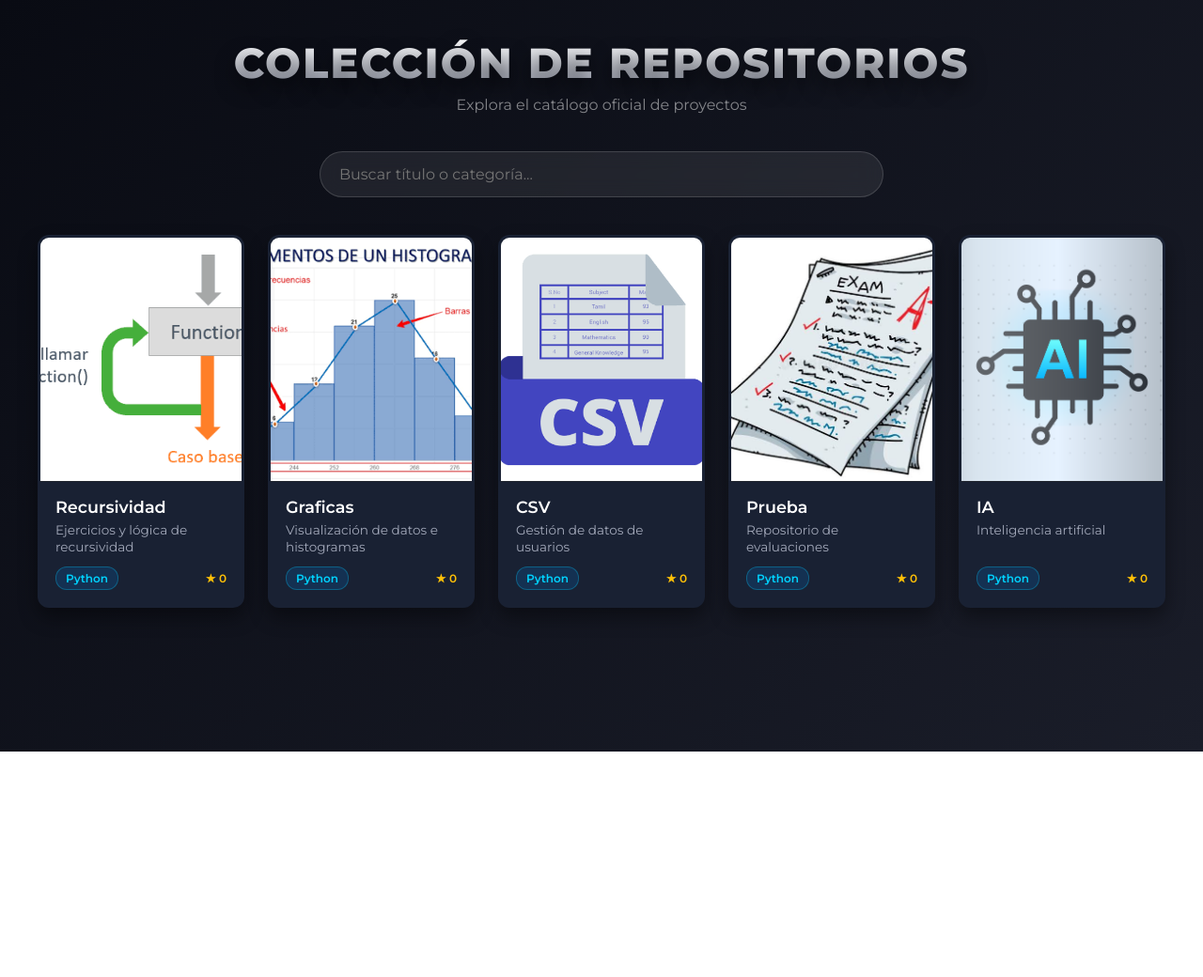
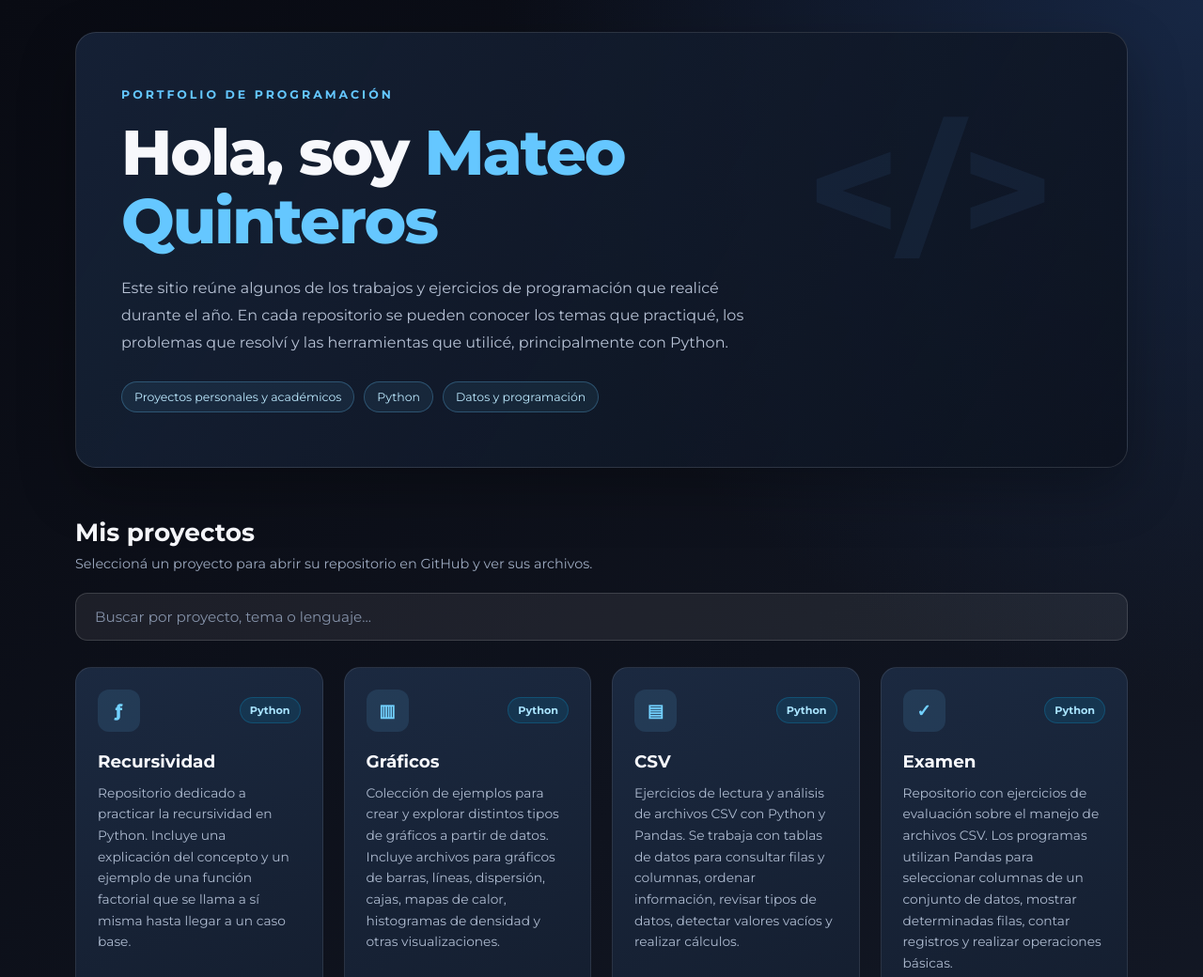
Before and after one commit to mateo1288/mateo1288.github.io, a plain HTML site: page index.html in a window 1280 px wide. Shown: the top 1040 px of the page at 94% size. Before the commit the page ends 800 px from the top, so only its background shows below. Drawn offline with Linux system fonts and the light colour scheme.

Commit message:
Update index.html

```diff
--- a/index.html
+++ b/index.html
@@ -3,230 +3,146 @@
 <head>
   <meta charset="UTF-8">
   <meta name="viewport" content="width=device-width, initial-scale=1.0">
-  <title>Catálogo Disney - Repositorios</title>
-  <link href="https://fonts.googleapis.com/css2?family=Montserrat:wght@400;600;800&display=swap" rel="stylesheet">
+  <meta name="description" content="Portfolio de proyectos de programación realizados por Mateo Quinteros.">
+  <title>Portfolio | Mateo Quinteros</title>
+  <link rel="preconnect" href="https://fonts.googleapis.com">
+  <link rel="preconnect" href="https://fonts.gstatic.com" crossorigin>
+  <link href="https://fonts.googleapis.com/css2?family=Montserrat:wght@400;500;600;700;800&display=swap" rel="stylesheet">
   <style>
-    * {
-      box-sizing: border-box;
-      margin: 0;
-      padding: 0;
-      font-family: 'Montserrat', sans-serif;
+    * { box-sizing: border-box; margin: 0; padding: 0; font-family: 'Montserrat', sans-serif; }
+    html { scroll-behavior: smooth; }
+    body {
+      background: radial-gradient(circle at top right, #172744 0, transparent 34%),
+                  linear-gradient(135deg, #090b13 0%, #151b29 100%);
+      color: #f7f8fc; min-height: 100vh; padding: 34px 22px 50px;
     }
-
-    body {
-      background: linear-gradient(135deg, #090b13 0%, #1a1d29 100%);
-      color: #f9f9f9;
-      min-height: 100vh;
-      padding: 40px 20px;
+    .hero {
+      max-width: 1120px; margin: 0 auto 52px; padding: 58px 48px;
+      border: 1px solid rgba(255,255,255,.12); border-radius: 22px;
+      background: linear-gradient(120deg, rgba(22,34,55,.94), rgba(12,18,30,.82));
+      box-shadow: 0 22px 60px rgba(0,0,0,.28); position: relative; overflow: hidden;
     }
-
-    .header {
-      text-align: center;
-      margin-bottom: 40px;
+    .hero::after {
+      content: "</>"; position: absolute; right: 7%; top: 15%;
+      font-size: clamp(5rem, 13vw, 10rem); font-weight: 800;
+      color: rgba(93,174,255,.07); pointer-events: none;
     }
-
-    .header h1 {
-      font-size: 2.8rem;
-      font-weight: 800;
-      letter-spacing: 2px;
-      text-transform: uppercase;
-      background: linear-gradient(180deg, #ffffff 0%, #a2a8b9 100%);
-      -webkit-background-clip: text;
-      -webkit-text-fill-color: transparent;
-      text-shadow: 0 10px 20px rgba(0,0,0,0.5);
+    .eyebrow { color: #64c7ff; font-size: .78rem; font-weight: 700; letter-spacing: 3px; text-transform: uppercase; margin-bottom: 18px; }
+    .hero h1 { font-size: clamp(2.3rem, 6vw, 4.2rem); line-height: 1.08; font-weight: 800; letter-spacing: -2px; max-width: 720px; }
+    .hero h1 span { color: #65c7ff; }
+    .hero p { color: #b7c2d5; line-height: 1.8; font-size: 1rem; max-width: 690px; margin-top: 22px; }
+    .hero-meta { display: flex; flex-wrap: wrap; gap: 10px; margin-top: 26px; }
+    .hero-meta span { border: 1px solid rgba(101,199,255,.28); background: rgba(101,199,255,.08); color: #bdeaff; padding: 8px 13px; border-radius: 30px; font-size: .78rem; }
+    .section-heading { max-width: 1120px; margin: 0 auto 22px; }
+    .section-heading h2 { font-size: 1.65rem; margin-bottom: 8px; }
+    .section-heading p { color: #9daac0; font-size: .9rem; }
+    .search-container { max-width: 1120px; margin: 0 auto 28px; }
+    .search-container input {
+      width: 100%; padding: 15px 20px; border-radius: 13px;
+      border: 1px solid rgba(255,255,255,.14); background: rgba(255,255,255,.07);
+      color: #fff; font-size: .95rem; outline: none; transition: .25s;
     }
-
-    .header p {
-      color: #f9f9f980;
-      font-size: 1rem;
-      margin-top: 8px;
+    .search-container input:focus { border-color: #399fe8; box-shadow: 0 0 0 3px rgba(57,159,232,.14); }
+    .search-container input::placeholder { color: #8491a8; }
+    .catalog-grid {
+      display: grid; grid-template-columns: repeat(auto-fit, minmax(255px, 1fr));
+      gap: 22px; max-width: 1120px; margin: 0 auto;
     }
-
-    /* Buscador mágico */
-    .search-container {
-      max-width: 600px;
-      margin: 0 auto 40px auto;
-      display: flex;
-      gap: 12px;
+    .project-card {
+      background: linear-gradient(160deg, #1b2940, #131c2c);
+      border: 1px solid rgba(255,255,255,.09); border-radius: 17px;
+      padding: 23px; min-height: 275px; display: flex; flex-direction: column;
+      transition: transform .25s, border-color .25s, box-shadow .25s;
     }
-
-    .search-container input {
-      flex: 1;
-      padding: 14px 20px;
-      border-radius: 30px;
-      border: 1px solid rgba(255, 255, 255, 0.15);
-      background: rgba(255, 255, 255, 0.08);
-      color: #fff;
-      font-size: 1rem;
-      outline: none;
-      backdrop-filter: blur(10px);
-      transition: all 0.3s ease;
-    }
-
-    .search-container input:focus {
-      border-color: #0072d2;
-      box-shadow: 0 0 15px rgba(0, 114, 210, 0.5);
-      background: rgba(255, 255, 255, 0.12);
-    }
-
-    /* Galería de Tarjetas / Pósters */
-    .catalog-grid {
-      display: grid;
-      grid-template-columns: repeat(auto-fill, minmax(220px, 1fr));
-      gap: 25px;
-      max-width: 1200px;
-      margin: 0 auto;
-    }
-
-    .movie-card {
-      background: #192133;
-      border-radius: 12px;
-      overflow: hidden;
-      position: relative;
-      border: 3px solid transparent;
-      box-shadow: 0 10px 20px rgba(0,0,0,0.4);
-      transition: all 0.35s cubic-bezier(0.25, 0.8, 0.25, 1);
-      text-decoration: none;
-      color: inherit;
-      display: flex;
-      flex-direction: column;
-    }
-
-    .movie-card:hover {
-      transform: scale(1.06);
-      border-color: rgba(249, 249, 249, 0.8);
-      box-shadow: 0 18px 30px rgba(0,0,0,0.8), 0 0 20px rgba(255, 255, 255, 0.2);
-    }
-
-    .poster-wrapper {
-      width: 100%;
-      height: 260px;
-      background-color: #0c111b;
-      display: flex;
-      align-items: center;
-      justify-content: center;
-      overflow: hidden;
-      border-bottom: 1px solid rgba(255, 255, 255, 0.08);
-    }
-
-    .poster-wrapper img {
-      width: 100%;
-      height: 100%;
-      object-fit: cover;
-      transition: transform 0.5s ease;
-    }
-
-    .movie-card:hover .poster-wrapper img {
-      transform: scale(1.08);
-    }
-
-    .card-info {
-      padding: 16px;
-      display: flex;
-      flex-direction: column;
-      flex: 1;
-      justify-content: space-between;
-    }
-
-    .card-info h3 {
-      font-size: 1.1rem;
-      font-weight: 600;
-      margin-bottom: 6px;
-      color: #fff;
-      text-transform: capitalize;
-    }
-
-    .card-info p {
-      font-size: 0.85rem;
-      color: #a2a8b9;
-      margin-bottom: 12px;
-      line-height: 1.3;
-    }
-
-    .card-tags {
-      display: flex;
-      justify-content: space-between;
-      align-items: center;
-      font-size: 0.75rem;
-      font-weight: 600;
-    }
-
-    .lang-tag {
-      background: rgba(0, 114, 210, 0.2);
-      color: #00d2ff;
-      padding: 4px 10px;
-      border-radius: 12px;
-      border: 1px solid rgba(0, 210, 255, 0.3);
-    }
-
-    .stars-tag {
-      color: #ffc107;
-      display: flex;
-      align-items: center;
-      gap: 4px;
-    }
-
-    .no-results {
-      grid-column: 1 / -1;
-      text-align: center;
-      color: #a2a8b9;
-      padding: 50px;
-      font-size: 1.2rem;
+    .project-card:hover { transform: translateY(-6px); border-color: rgba(101,199,255,.55); box-shadow: 0 18px 34px rgba(0,0,0,.28); }
+    .project-top { display: flex; align-items: center; justify-content: space-between; gap: 12px; margin-bottom: 20px; }
+    .project-icon { width: 45px; height: 45px; display: grid; place-items: center; border-radius: 12px; background: rgba(101,199,255,.12); color: #72d1ff; font-size: 1.15rem; font-weight: 800; }
+    .lang-tag { color: #a9e4ff; background: rgba(0,160,230,.12); border: 1px solid rgba(0,190,255,.2); padding: 6px 10px; border-radius: 20px; font-size: .7rem; font-weight: 700; }
+    .project-card h3 { font-size: 1.15rem; margin-bottom: 11px; }
+    .project-card p { color: #aebbd0; font-size: .86rem; line-height: 1.65; margin-bottom: 18px; }
+    .topics { color: #8292aa; font-size: .73rem; line-height: 1.6; margin-top: auto; padding-top: 13px; border-top: 1px solid rgba(255,255,255,.08); }
+    .repo-link { display: inline-flex; align-items: center; gap: 8px; color: #72d1ff; text-decoration: none; font-size: .83rem; font-weight: 700; margin-top: 17px; }
+    .repo-link:hover { color: #fff; }
+    .no-results { grid-column: 1 / -1; text-align: center; color: #a2a8b9; padding: 45px 15px; }
+    footer { max-width: 1120px; margin: 48px auto 0; padding-top: 20px; border-top: 1px solid rgba(255,255,255,.09); color: #77859b; text-align: center; font-size: .78rem; }
+    @media (max-width: 600px) {
+      body { padding: 18px 14px 35px; }
+      .hero { padding: 38px 24px; margin-bottom: 38px; }
+      .hero h1 { letter-spacing: -1px; }
+      .hero::after { right: 3%; top: 5%; }
     }
   </style>
 </head>
 <body>
+  <header class="hero">
+    <div class="eyebrow">Portfolio de programación</div>
+    <h1>Hola, soy <span>Mateo Quinteros</span></h1>
+    <p>
+      Este sitio reúne algunos de los trabajos y ejercicios de programación que realicé
+      durante el año. En cada repositorio se pueden conocer los temas que practiqué,
+      los problemas que resolví y las herramientas que utilicé, principalmente con Python.
+    </p>
+    <div class="hero-meta">
+      <span>Proyectos personales y académicos</span>
+      <span>Python</span>
+      <span>Datos y programación</span>
+    </div>
+  </header>
 
-  <div class="header">
-    <h1>Colección de Repositorios</h1>
-    <p>Explora el catálogo oficial de proyectos</p>
-  </div>
+  <main>
+    <section class="section-heading">
+      <h2>Mis proyectos</h2>
+      <p>Seleccioná un proyecto para abrir su repositorio en GitHub y ver sus archivos.</p>
+    </section>
+    <div class="search-container">
+      <input type="text" id="searchInput" placeholder="Buscar por proyecto, tema o lenguaje..." aria-label="Buscar proyectos">
+    </div>
+    <section class="catalog-grid" id="catalogGrid" aria-live="polite"></section>
+  </main>
 
-  <div class="search-container">
-    <input type="text" id="searchInput" placeholder="Buscar título o categoría...">
-  </div>
-
-  <div class="catalog-grid" id="catalogGrid">
-  </div>
+  <footer>Portfolio realizado por Mateo Quinteros · GitHub: mateo1288</footer>
 
   <script>
-    const USERNAME = 'mateo1288';
-
     const allRepos = [
       {
-        name: 'recursividad',
-        description: 'Ejercicios y lógica de recursividad',
+        name: 'Recursividad',
+        repo: 'recursibidad-',
+        description: 'Repositorio dedicado a practicar la recursividad en Python. Incluye una explicación del concepto y un ejemplo de una función factorial que se llama a sí misma hasta llegar a un caso base.',
         language: 'Python',
-        stars: 0,
-        image: 'recursibidad-.png'
+        icon: 'ƒ',
+        topics: 'Temas: funciones recursivas · caso base · factorial'
       },
       {
-        name: 'graficas',
-        description: 'Visualización de datos e histogramas',
+        name: 'Gráficos',
+        repo: 'graficos',
+        description: 'Colección de ejemplos para crear y explorar distintos tipos de gráficos a partir de datos. Incluye archivos para gráficos de barras, líneas, dispersión, cajas, mapas de calor, histogramas de densidad y otras visualizaciones.',
         language: 'Python',
-        stars: 0,
-        image: 'graficas.png'
+        icon: '▥',
+        topics: 'Temas: visualización de datos · Matplotlib · Seaborn'
       },
       {
         name: 'CSV',
-        description: 'Gestión de datos de usuarios',
+        repo: 'csv',
+        description: 'Ejercicios de lectura y análisis de archivos CSV con Python y Pandas. Se trabaja con tablas de datos para consultar filas y columnas, ordenar información, revisar tipos de datos, detectar valores vacíos y realizar cálculos.',
         language: 'Python',
-        stars: 0,
-        image: 'CSV.png'
+        icon: '▤',
+        topics: 'Temas: Pandas · archivos CSV · filtrado · análisis de datos'
       },
       {
-        name: 'prueba',
-        description: 'Repositorio de evaluaciones',
+        name: 'Examen',
+        repo: 'examen',
+        description: 'Repositorio con ejercicios de evaluación sobre el manejo de archivos CSV. Los programas utilizan Pandas para seleccionar columnas de un conjunto de datos, mostrar determinadas filas, contar registros y realizar operaciones básicas.',
         language: 'Python',
-        stars: 0,
-        image: 'examen.jfif'
+        icon: '✓',
+        topics: 'Temas: Pandas · lectura de datos · consultas · ejercicios prácticos'
       },
       {
-        name: 'IA',
-        description: 'Inteligencia artificial',
+        name: 'Inteligencia Artificial',
+        repo: 'ia',
+        description: 'Material de estudio sobre inteligencia artificial y sus áreas relacionadas. Reúne conceptos de Machine Learning, tipos y clasificaciones de IA, Markdown y la utilidad de bibliotecas de Python para trabajar con datos y gráficos.',
         language: 'Python',
-        stars: 0,
-        image: 'ia.png'
+        icon: 'AI',
+        topics: 'Temas: Inteligencia Artificial · Machine Learning · NumPy · Pandas · Matplotlib'
       }
     ];
 
@@ -235,34 +151,25 @@
       grid.innerHTML = '';
 
       if (repos.length === 0) {
-        grid.innerHTML = `<div class="no-results">No se encontraron títulos.</div>`;
+        grid.innerHTML = '<div class="no-results">No se encontraron proyectos.</div>';
         return;
       }
 
       repos.forEach(repo => {
-        const repoUrl = `https://github.com/${USERNAME}/${repo.name}`;
-
-        const card = document.createElement('a');
-        card.className = 'movie-card';
-        card.href = repoUrl;
-        card.target = '_blank';
-
+        const card = document.createElement('article');
+        card.className = 'project-card';
         card.innerHTML = `
-          <div class="poster-wrapper">
-            <img src="${repo.image}" alt="${repo.name}" onerror="this.src='https://via.placeholder.com/220x260/192133/ffffff?text=${repo.name}'">
+          <div class="project-top">
+            <div class="project-icon" aria-hidden="true">${repo.icon}</div>
+            <span class="lang-tag">${repo.language}</span>
           </div>
-          <div class="card-info">
-            <div>
-              <h3>${repo.name}</h3>
-              <p>${repo.description}</p>
-            </div>
-            <div class="card-tags">
-              <span class="lang-tag">${repo.language}</span>
-              <span class="stars-tag">★ ${repo.stars}</span>
-            </div>
-          </div>
+          <h3>${repo.name}</h3>
+          <p>${repo.description}</p>
+          <div class="topics">${repo.topics}</div>
+          <a class="repo-link" href="https://github.com/mateo1288/${repo.repo}" target="_blank" rel="noopener noreferrer">
+            Ver repositorio <span aria-hidden="true">↗</span>
+          </a>
         `;
-
         grid.appendChild(card);
       });
     }
@@ -272,15 +179,14 @@
       const filtered = allRepos.filter(repo =>
         repo.name.toLowerCase().includes(query) ||
         repo.description.toLowerCase().includes(query) ||
-        repo.language.toLowerCase().includes(query)
+        repo.language.toLowerCase().includes(query) ||
+        repo.topics.toLowerCase().includes(query)
       );
       renderCatalog(filtered);
     }
 
     document.getElementById('searchInput').addEventListener('input', filterRepos);
-
     renderCatalog(allRepos);
   </script>
-
 </body>
 </html>
```
